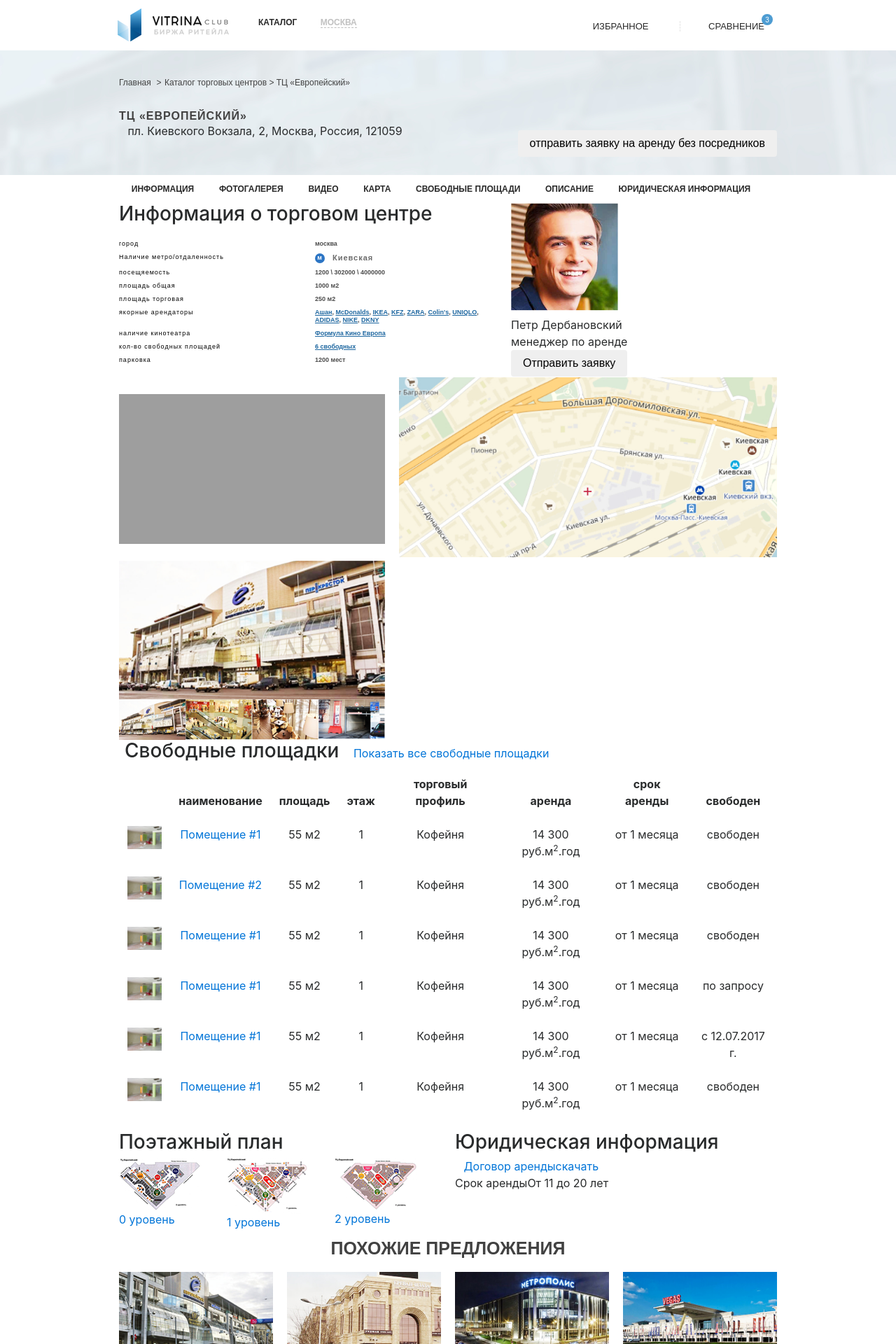
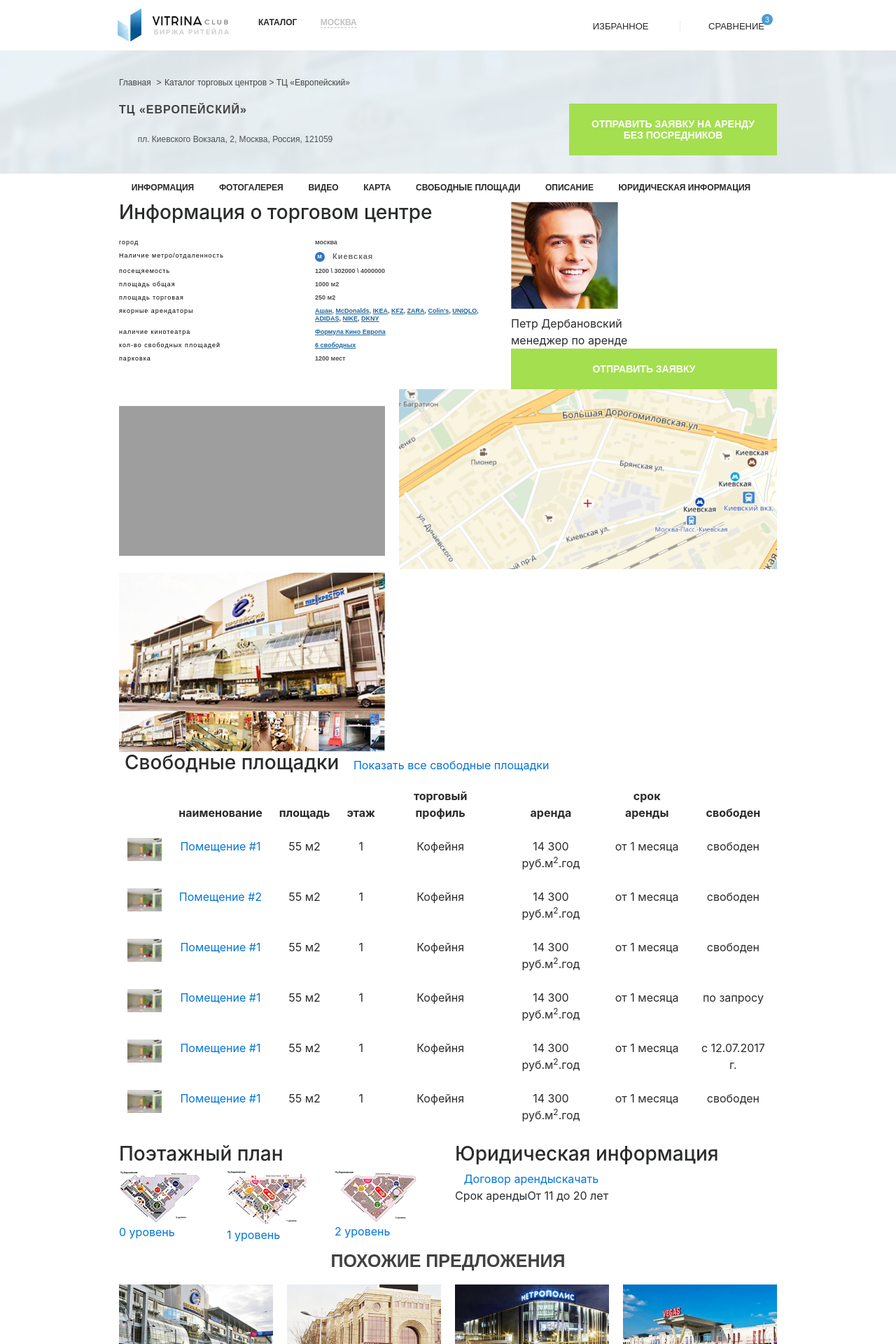
Before and after one commit to tagopen/vitrina, a web app: file app/product.html in a window 1280 px wide. Shown: the top 1920 px of the page at 70% size. Run offline with its HTML, style and script files only (its server is not run), Linux system fonts and the light colour scheme; some web fonts are replaced; grey boxes are pictures that could not be loaded.

Commit message:
page product section intro

```diff
--- a/app/catalog.html
+++ b/app/catalog.html
@@ -97,12 +97,12 @@
           </div>
         </div>
         <div class="row justify-content-between align-items-center">
-          <div class="col-18 col-md-13 col-lg-auto">
+          <div class="col-18 col-md-12 col-lg-auto">
             <div class="intro__item">
               <h1 class="heading intro__heading">Выберите нужные вам критерии поиска</h1>
             </div>
           </div>
-              <div class="col-6 col-md-11 col-lg-auto">
+              <div class="col-6 col-md-12 col-lg-auto">
                 <div class="intro__item choice">
                   <div class="row flex-row-reverse flex-md-row">
                     <div class="col"><span class="hidden-sm-down choice__text">Отобрано</span>
--- a/app/css/style.css
+++ b/app/css/style.css
@@ -1158,7 +1158,7 @@
 }
 
 .deal__link:hover, .deal__link:focus {
-  color: #0873e0;
+  color: #0762c0;
   text-decoration: underline;
 }
 
@@ -1533,7 +1533,7 @@
 }
 
 .footer-list__link:hover, .footer-list__link:focus {
-  color: #0873e0;
+  color: #0762c0;
 }
 
 @media only screen and (min-width: 768px) {
@@ -2254,6 +2254,7 @@
 .intro {
   padding: 1.25rem 0 1rem;
   background: #dee5ef url(../img/header-inside-bg-xs.jpg) no-repeat scroll 50% 50%;
+  background-size: cover;
 }
 
 .intro__heading {
@@ -3244,6 +3245,79 @@
 /* ---------------------------------------- */
 /* P R O D U C T    P A G E    S T Y L E    */
 /* ---------------------------------------- */
+/* ---------------------------------------- */
+/* S E C T I O N    I N T R O    S T Y L E  */
+/* ---------------------------------------- */
+.intro__street {
+  margin: 0;
+  padding: 1rem 0;
+}
+
+.street {
+  display: -webkit-box;
+  display: -webkit-flex;
+  display: -ms-flexbox;
+  display: flex;
+  -webkit-box-align: end;
+  -webkit-align-items: flex-end;
+      -ms-flex-align: end;
+          align-items: flex-end;
+  font: 500 0.688rem/0.75rem "Muller", sans-serif;
+  color: rgba(0, 0, 0, 0.66);
+}
+
+.street__icon {
+  display: -webkit-inline-box;
+  display: -webkit-inline-flex;
+  display: -ms-inline-flexbox;
+  display: inline-flex;
+  margin-right: 0.5rem;
+  font-size: 1.5rem;
+  color: rgba(0, 0, 0, 0.44);
+}
+
+.choice__btn {
+  max-width: 18.563rem;
+}
+
+.btn--green {
+  background-color: #a4df4f;
+  -webkit-border-radius: 0;
+          border-radius: 0;
+  width: 100%;
+  font: 700 0.625rem/0.875rem "Muller", sans-serif;
+  color: #fff;
+  text-transform: uppercase;
+  white-space: normal;
+  cursor: pointer;
+  -webkit-transition: all .3s ease-out;
+  transition: all .3s ease-out;
+}
+
+.btn--green:hover, .btn--green:focus {
+  opacity: .7;
+}
+
+@media only screen and (min-width: 768px) {
+  .btn--green {
+    padding: 1rem 1.25rem;
+    font-size: 0.75rem;
+    line-height: 0.875rem;
+  }
+}
+
+@media only screen and (min-width: 992px) {
+  .street {
+    font-size: 0.75rem;
+    line-height: 0.875rem;
+  }
+  .btn--green {
+    padding: 1.25rem 1.875rem;
+    font-size: 0.875rem;
+    line-height: 1rem;
+  }
+}
+
 /* ---------------------------------------------- */
 /* S E C T I O N    C A T E G O R Y    S T Y L E  */
 /* ---------------------------------------------- */
--- a/app/product.html
+++ b/app/product.html
@@ -95,17 +95,17 @@
           </div>
         </div>
         <div class="row justify-content-between align-items-center">
-          <div class="col-18 col-md-13 col-lg-auto">
+          <div class="col-18 col-md-12 col-lg-auto">
             <div class="intro__item">
               <h1 class="heading intro__heading">Тц «европейский»</h1>
               <address class="intro__street street"><i class="street__icon fa fa-map-marker"></i>пл. Киевского Вокзала, 2, Москва, Россия, 121059
               </address>
             </div>
           </div>
-              <div class="col-24 col-md-11 col-lg-auto">
+              <div class="col-24 col-md-12 col-lg-auto">
                 <div class="intro__item choice">
                   <div class="row flex-row-reverse flex-md-row">
-                    <div class="d-inline-flex pl-2 pr-2 intro__btn-group">
+                    <div class="d-inline-flex pl-2 pr-2 shoice__btn-group">
                       <button class="btn favorite" type="button"><i class="fa fa-star favorite--icon"></i></button>
                       <button class="btn compare" type="button"><i class="fa fa-balance-scale compare--icon"></i></button>
                     </div>
--- a/app/sass/pages/_catalog.sass
+++ b/app/sass/pages/_catalog.sass
@@ -414,6 +414,7 @@
 .intro
   padding: 1.25rem 0 1rem
   background: $intro-bg $intro-bgi-xs no-repeat scroll 50% 50%
+  background-size: cover
   &__heading
     margin: 0
     font: 700 0.875rem/1rem $main-font
--- a/app/sass/pages/_product.sass
+++ b/app/sass/pages/_product.sass
@@ -1,5 +1,52 @@
 +comment("product page style")
 
++comment("section intro style")
+.intro
+  &__street
+    margin: 0
+    padding: 1rem 0
+.street
+  display: flex
+  align-items: flex-end
+  font: 500 0.688rem/0.75rem $main-font
+  color: $street-color
+  &__icon
+    display: inline-flex
+    margin-right: 0.5rem
+    font-size: 1.5rem
+    color: $street-icon-color
+.choice
+  &__btn
+    max-width: 18.563rem
+.btn
+  &--green
+    background-color: $btn-green-bg
+    border-radius: 0
+    width: 100%
+    font: 700 0.625rem/0.875rem $main-font
+    color: $btn-green-color
+    text-transform: uppercase
+    white-space: normal
+    cursor: pointer
+    transition: all .3s ease-out
+    &:hover,
+    &:focus
+      opacity: .7
++r(768)
+  .btn
+   &--green
+     padding: 1rem 1.25rem
+     font-size: 0.75rem
+     line-height: 0.875rem
++r(992)
+  .street
+    font-size: 0.75rem
+    line-height: 0.875rem
+  .btn
+   &--green
+     padding: 1.25rem 1.875rem
+     font-size: 0.875rem
+     line-height: 1rem
 +comment("section category style")
 .slider
   &__img
--- a/app/sass/utils/_varibles.sass
+++ b/app/sass/utils/_varibles.sass
@@ -49,11 +49,13 @@
 $btn-blue-color:                   #fff
 $btn-blue-bg-hover:                $btn-blue-bg * $hover-ratio
 
+$btn-green-bg:                     #a4df4f
+$btn-green-color:                  #fff
 
 $btn-submit-loading-bg:            linear-gradient(45deg, rgba(255, 255, 255, 0.15) 25%, transparent 25%, transparent 50%, rgba(255, 255, 255, 0.15) 50%, rgba(255, 255, 255, 0.15) 75%, transparent 75%, transparent)
 
 $link-color:                       #0652a0
-$link-color-hover:                 $link-color * $hover-ratio
+$link-color-hover:                 $link-color * 1.2
 
 $slick-dots-bg-inverse:            #fff
 $slick-dots-border-inverse:        #fff
@@ -259,3 +261,11 @@
 $details-container-bg:            #fff
 $details-link: 					  #2c75c4
 $details-link-hover:              $details-link * $hover-ratio
+
+//== Product Page
+//
+//##
+
+//== Street
+$street-color:                    rgba(0,0,0,.66)
+$street-icon-color:               rgba(0,0,0,.44)
```
Also changed, not shown: app/views/partials/_header-inside.pug (+4 -4 lines).
